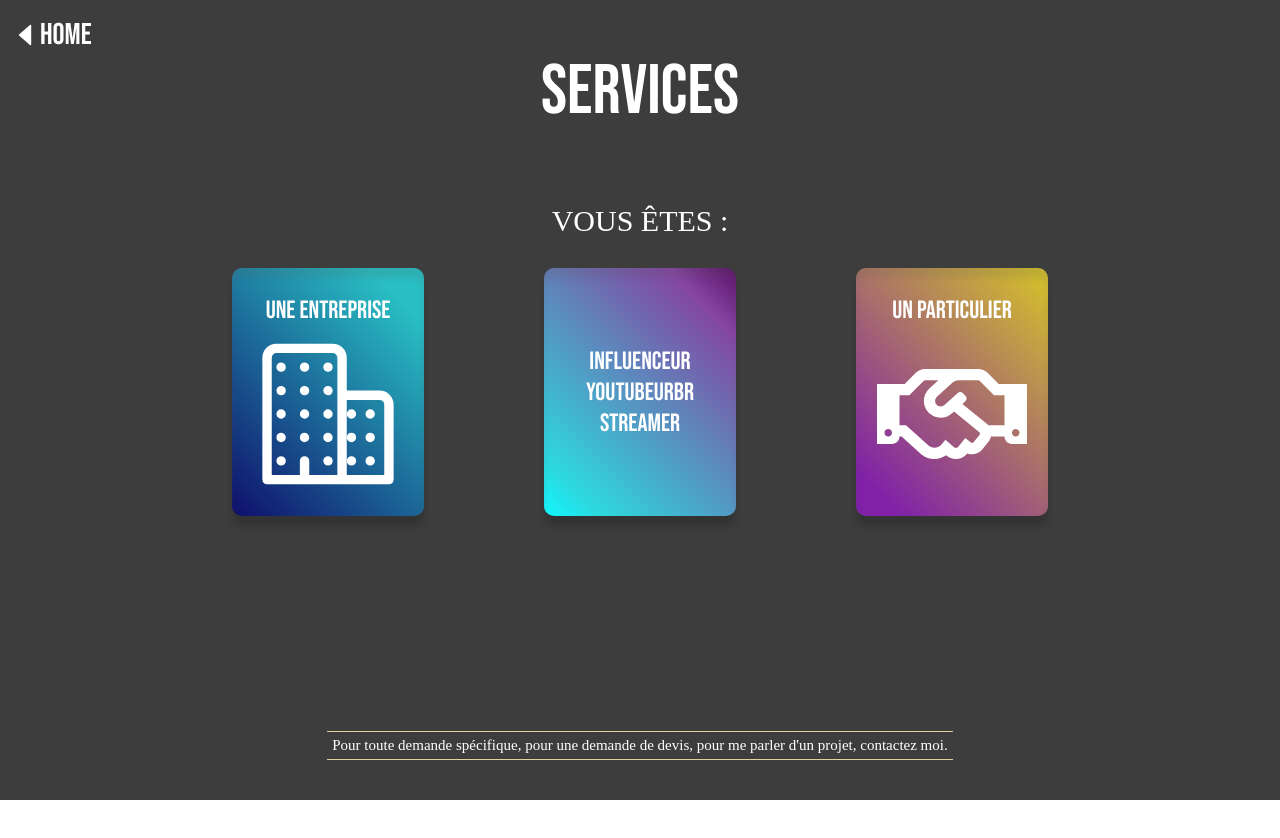
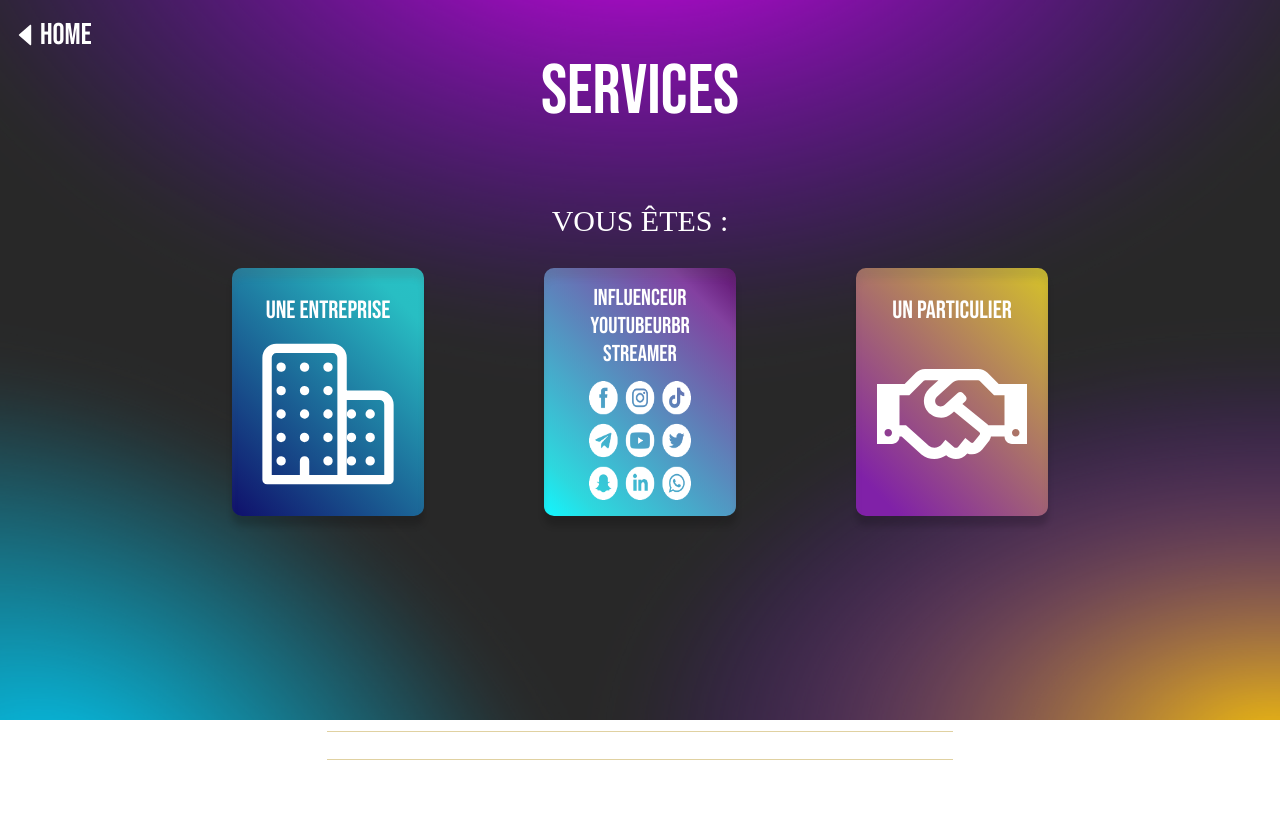
Before and after one commit to RomainGrandais/E-mage, a React (Vite) app: page /services in a window 1280 px wide. Shown: the top 838 px of the page. Before the commit the page ends 800 px from the top, so only its background shows below. Built offline with nearby package versions, Linux system fonts and the light colour scheme.

Commit message:
💄 HomePage: HomePage > Services > add background and illustration

```diff
--- a/src/components/pages/ServicesPage/ServicesCategorie.jsx
+++ b/src/components/pages/ServicesPage/ServicesCategorie.jsx
@@ -2,7 +2,7 @@
 import styled from "styled-components";
 import { IoBusinessOutline } from "react-icons/io5";
 import { FaRegHandshake } from "react-icons/fa";
-
+import influenceur from "../../../../public/illustration site internet/services/influenceurs mes copuilles.png";
 export default function ServicesCategorie() {
   return (
     <ServicesCategorieStyled>
@@ -20,6 +20,7 @@
           <br />
           STREAMER
         </p>
+        <img src={influenceur} alt="" />
       </div>
       <div className="particulier">
         <p>UN PARTICULIER</p>
@@ -83,7 +84,11 @@
     p {
       text-align: center;
       letter-spacing: 0px;
-      font-size: 25px;
+      font-size: 23px;
+    }
+    img {
+      width: 53%;
+      height: 48%;
     }
   }
   .particulier {
--- a/src/components/pages/ServicesPage/ServicesPage.jsx
+++ b/src/components/pages/ServicesPage/ServicesPage.jsx
@@ -27,8 +27,22 @@
 const ServicesPageStyled = styled.div`
   width: 100%;
   height: 100vh;
-  background-color: #3d3d3d;
   color: white;
+
+  &::before {
+    content: "";
+    height: 400vh;
+
+    position: absolute;
+    top: 0;
+    left: 0;
+    right: 0;
+    bottom: 0;
+    background-image: url("../../../../public/illustration site internet/services/fond un peu random.png");
+    background-size: contain;
+    background-repeat: no-repeat;
+    z-index: -1;
+  }
   .content {
     display: flex;
     align-items: center;
```
Also changed, not shown: public/illustration site internet/services/fond un peu random.png (added), public/illustration site internet/services/influenceurs mes copuilles.png (added).
